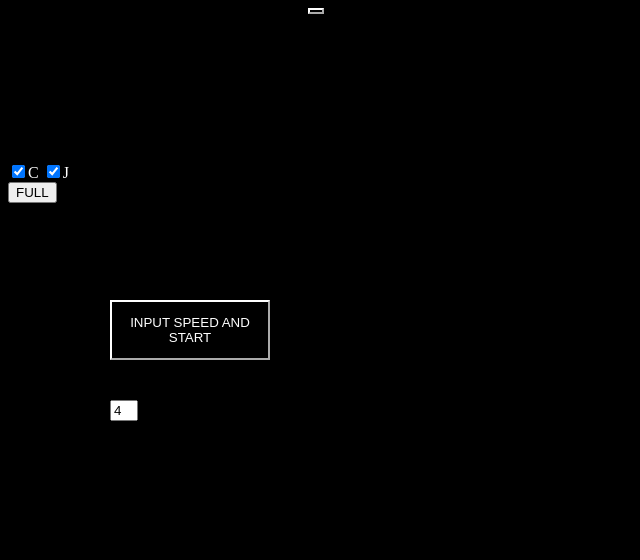
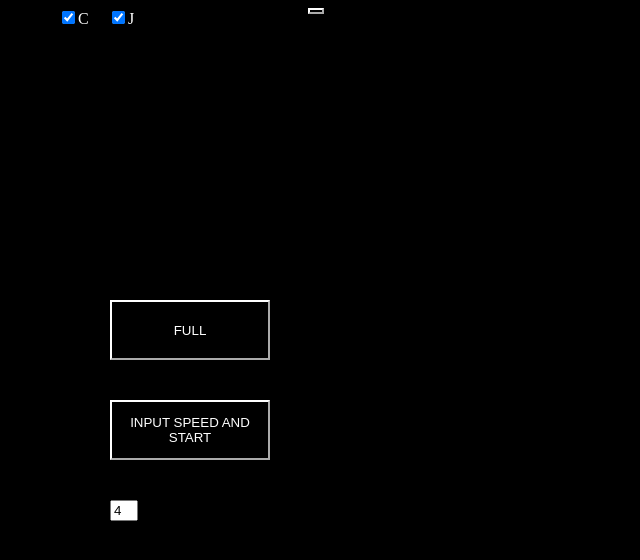
Before and after one commit to Eztas/ProtoType_MGame, a plain HTML site: page game.html in a window 1280 px wide. Shown: the whole page, without its empty margins (0-640 px from the left). Drawn offline with Linux system fonts and the light colour scheme.

Commit message:
Update style.css

```diff
--- a/style.css
+++ b/style.css
@@ -1,4 +1,8 @@
-
+/*
+apex
+good
+best
+*/
 body {
     color: white;
     background-color: #000;
@@ -20,7 +24,13 @@ body {
     font-size: 20px;
 }
 
-#start {
+.cursor-hide {
+    /*cursor: url(cursor.cur), auto;*/
+    /*ゲーム開始時にカーソルが消えるようにする*/
+    cursor: none;
+}
+
+#get_full_screen {
     color: white;
     position: absolute;
     background-color: transparent;
@@ -31,17 +41,75 @@ body {
     border: 2px outset #fff;
 }
 
+#start {
+    color: white;
+    position: absolute;
+    background-color: transparent;
+    width: 160px;
+    height: 60px;
+    top: 400px;
+    left: 110px;
+    border: 2px outset #fff;
+}
+
 #speed{
     position : absolute;
-    top: 400px;
+    top: 500px;
     left : 110px;
     width: 20px;
+}
+
+/*
+#check_sLabel{
+    position : absolute;
+    top: 0px;
+    left : 0px;
+}
+*/
+
+#check_cLabel{
+    position : absolute;
+    top: 0px;
+    left : 50px;
+}
+
+#check_jLabel{
+    position : absolute;
+    top: 0px;
+    left : 100px;
+}
+
+/*
+#score_result{
+    color: white;
+    position: absolute;
+    font-size: 64px;
+    50(widht=45時代)だと今は6桁ではちょっと横に合わない
+    ノートPC適応ver 64px
+    labPC適応ver 68px
+    font-family: "MS ゴシック";
+    font-weight: bold;
+}
+*/
+
+#combo_result{
+    color: white;
+    position: absolute;
+    font-size: 48px;
+    /*40(widht=45時代)じゃ無理*/
+    /*ノートPC適応ver 48px*/
+    /*labPC適応ver 52px*/
+    font-family: "MS ゴシック";
+    /*font-weight: bold;*/
 }
 
 #judge_result{
     color: white;
     position: absolute;
-    font: 20px;
+    font-size: 40px;
+    /*レーン70-45,レーン45-30がいい*/
+    /*ノートpC適応ver 40px*/
+    /*labpC適応ver 43px*/
     font-family: "MS ゴシック";
     /*font-weight: bold;*/
 }
```
